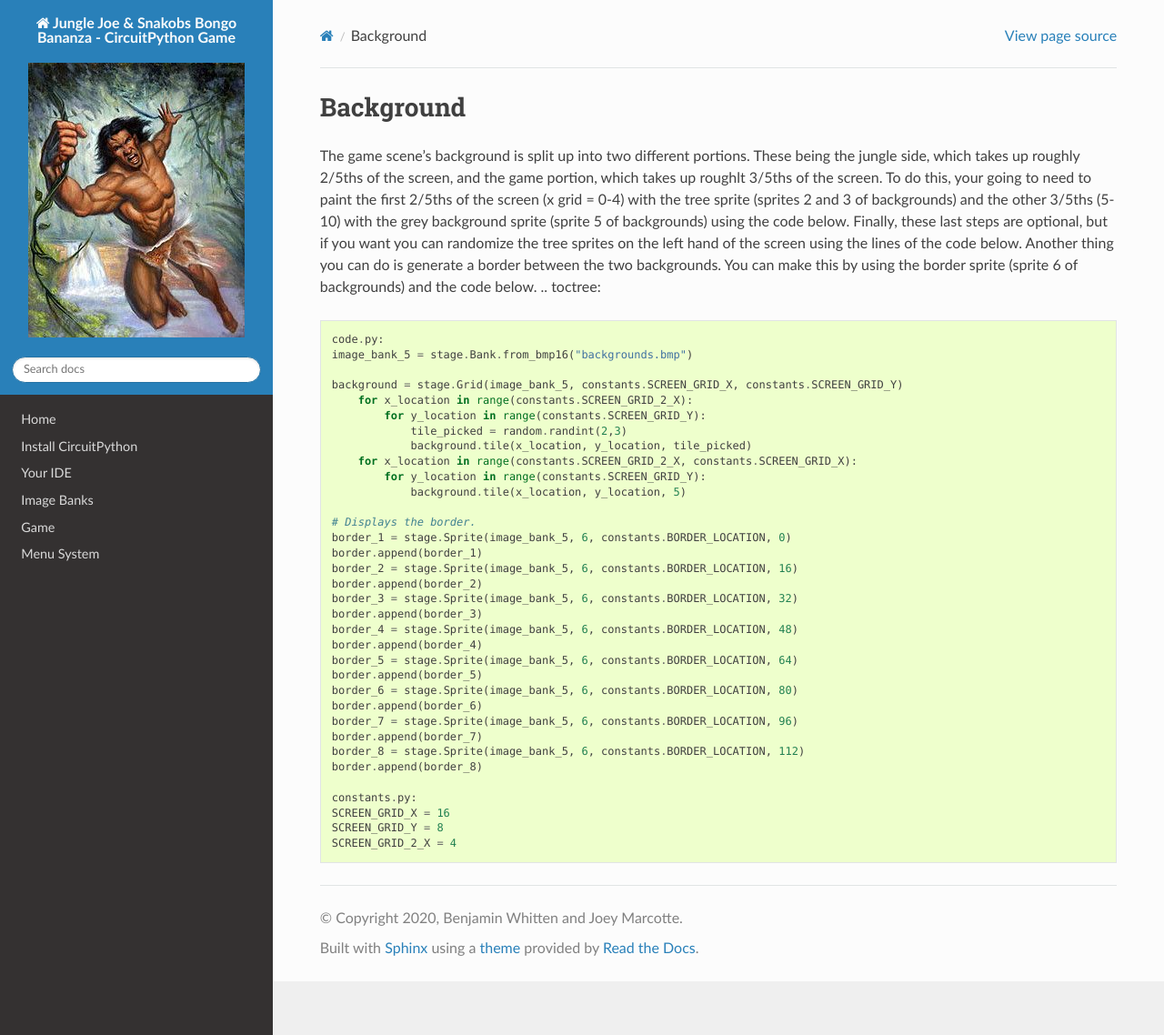
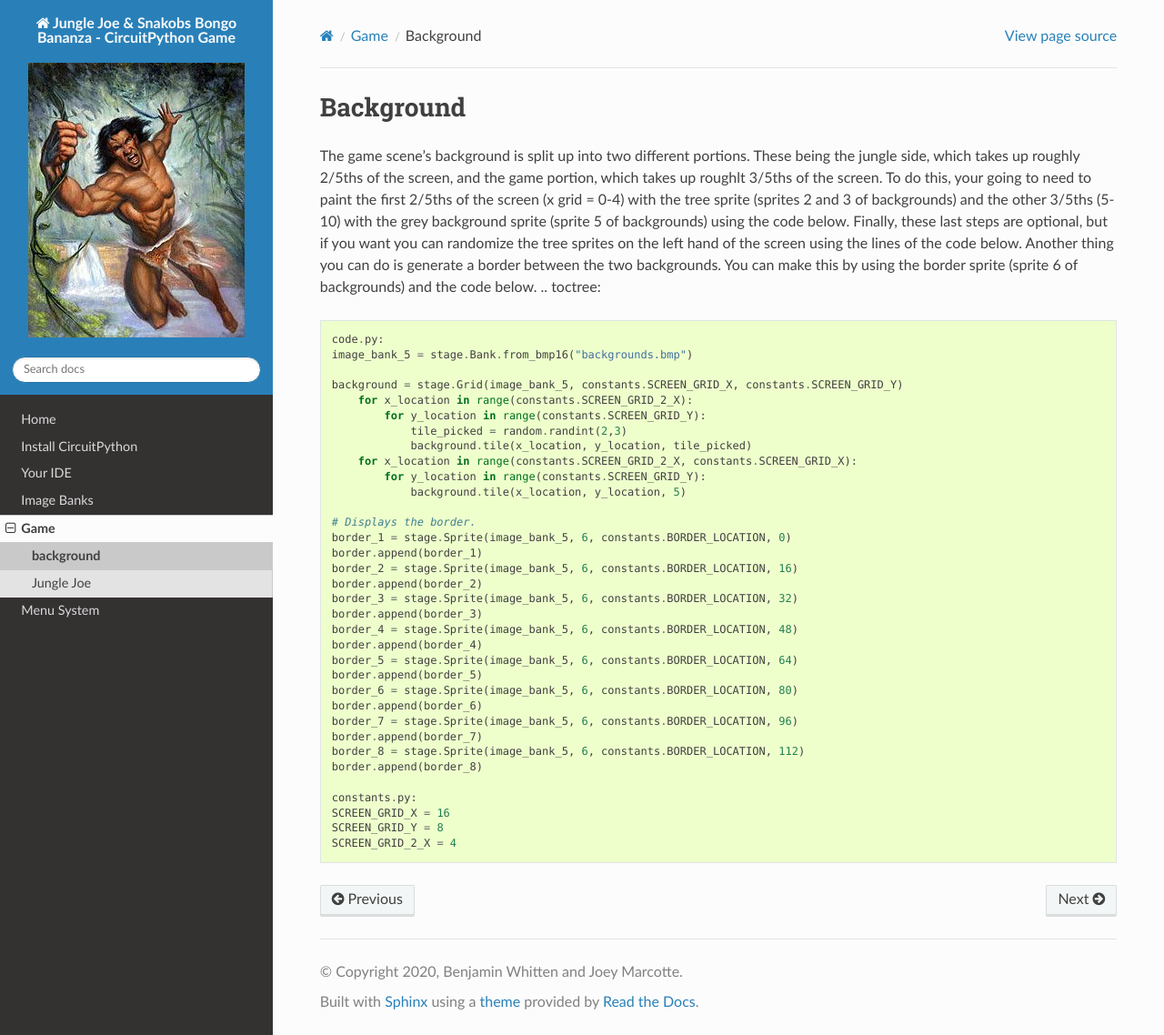
Before and after one commit to ben-whitten/ICS3U-2019-Group7, a Sphinx documentation site: the page built from docs/game/background.rst, in a window 1280 px wide and 1138 px high. Shown: the whole window at 91% size. Built offline with Sphinx 7.4.7 and the Read the Docs theme 2.0.0, drawn with Linux system fonts in a browser that asks for light colours; pages that are not in the unit, such as notebooks, are missing from menus; part of the change alters nothing that is shown.

```diff
--- a/docs/game/index.rst
+++ b/docs/game/index.rst
@@ -13,11 +13,6 @@ Next we must make the lives and score system, In this game the user has 5 lives
 Now we will be adding the finshing touches to the game scene, to get everything to load we must render all the sprites, and call the opther functions while taking the final hieght, which is shown in the jungle joe animation section, and the users final score. This is shown in the final code below.
 
 After you have finished with the game scene you may add sounds if you desire, the sounds will mostly relate to jungle joe animation and when you lose the game.
-.. toctree::
-   :maxdepth: 1
-   :glob:
-   background <background>
-   Jungle Joe <jungle_joe>
 
 .. toctree::
    def game_scene(game_mode):
@@ -563,7 +558,6 @@ After you have finished with the game scene you may add sounds if you desire, th
         game.render_sprites(logs + sprites + jungle_joe + abutton + bbutton + upbutton + downbutton + leftbutton + rightbutton)
         game.tick()  # wait until refresh rate finishes
 
-.. toctree::
    :maxdepth: 1
    :glob:
    background <background>
```
